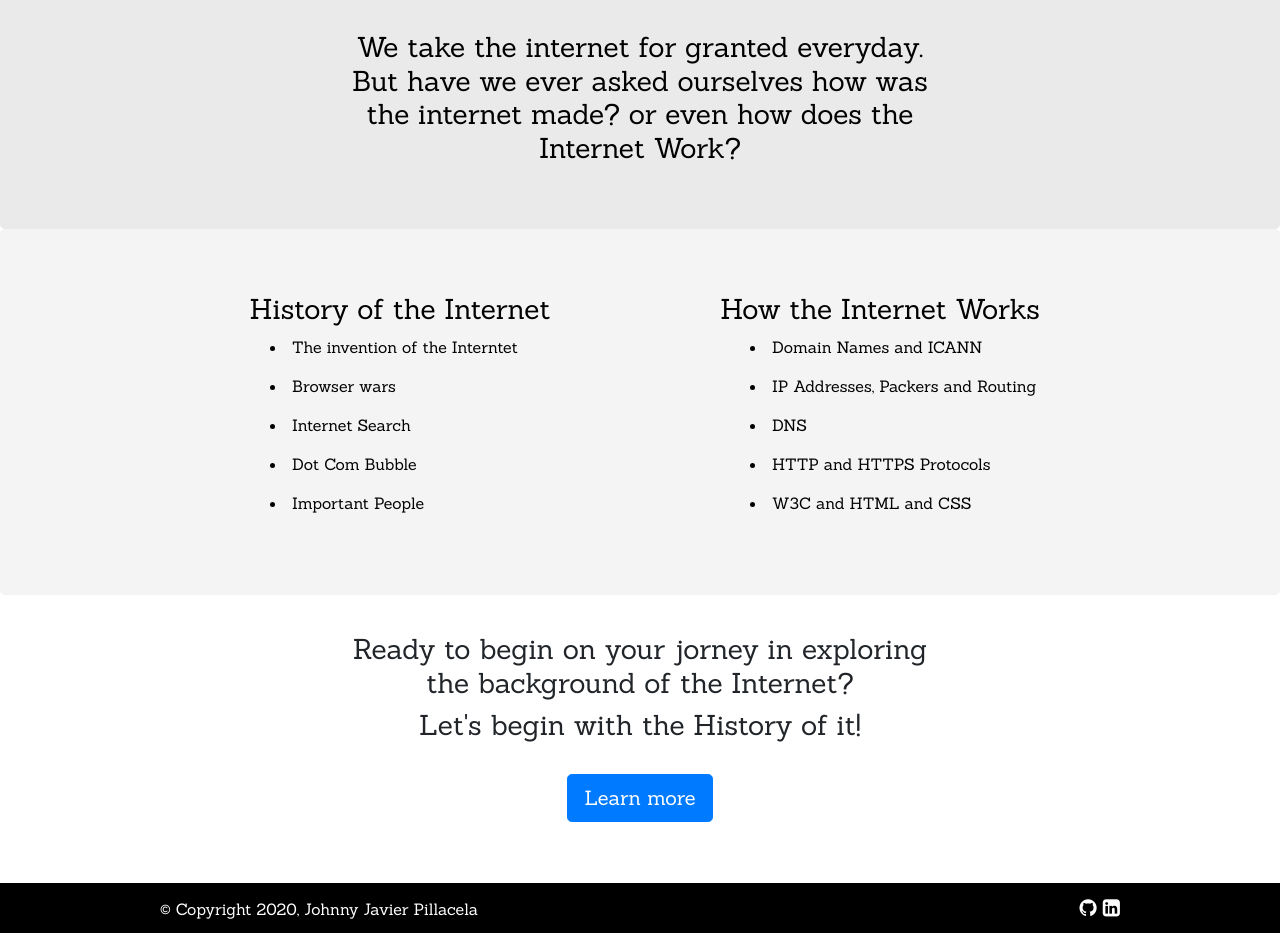
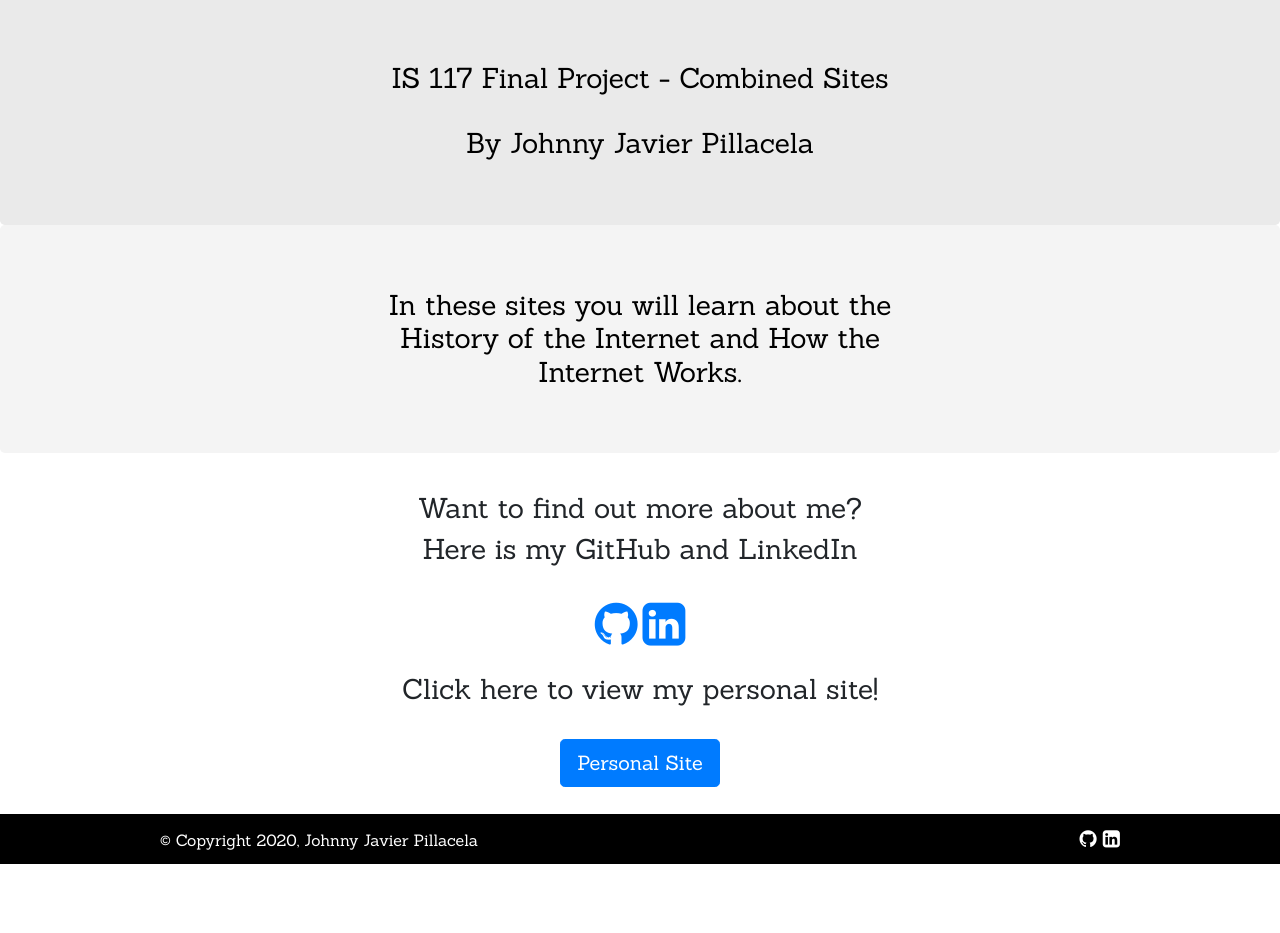
Before and after one commit to JohnnyPillacela/combinedSites-IS117, a plain HTML site: page src/about.html in a window 1280 px wide. Shown: the part 420-1353 px from the top of the page. After the commit the page ends 1284 px from the top, so only its background shows below. Drawn offline with nearby package versions, Linux system fonts and the light colour scheme.

Commit message:
Feature: added content to about.html

```diff
--- a/src/about.html
+++ b/src/about.html
@@ -5,7 +5,11 @@
     <script async src="https://www.googletagmanager.com/gtag/js?id=G-EXYCLE825D"></script>
     <script>
         window.dataLayer = window.dataLayer || [];
-        function gtag(){dataLayer.push(arguments);}
+
+        function gtag() {
+            dataLayer.push(arguments);
+        }
+
         gtag('js', new Date());
 
         gtag('config', 'G-EXYCLE825D');
@@ -49,7 +53,8 @@
                         Internet History
                     </a>
                     <div class="dropdown-menu" aria-labelledby="navbarDropdownMenuLink">
-                        <a class="dropdown-item" href="InternetHistory/theIventionOfTheInternet.html">The Invention of the Interntet</a>
+                        <a class="dropdown-item" href="InternetHistory/theIventionOfTheInternet.html">The Invention of
+                            the Interntet</a>
                         <a class="dropdown-item" href="InternetHistory/Browser%20Wars.html">Browser wars</a>
                         <a class="dropdown-item" href="InternetHistory/Internet%20Search.html">Internet Search</a>
                         <a class="dropdown-item" href="InternetHistory/Dot%20Com%20Bubble.html">Dot Com Bubble</a>
@@ -63,7 +68,8 @@
                     </a>
                     <div class="dropdown-menu" aria-labelledby="navbarDropdownMenuLink">
                         <a class="dropdown-item" href="HowItWorks/DomainNamesAndICANN.html">Domain Names and ICANN</a>
-                        <a class="dropdown-item" href="HowItWorks/IPAddressesPackersRouting.html">IP Addresses, Packers and Routing</a>
+                        <a class="dropdown-item" href="HowItWorks/IPAddressesPackersRouting.html">IP Addresses, Packers
+                            and Routing</a>
                         <a class="dropdown-item" href="HowItWorks/DNS.html">DNS</a>
                         <a class="dropdown-item" href="HowItWorks/HTTPandHTTPS.html">HTTP and HTTPS Protocols</a>
                         <a class="dropdown-item" href="HowItWorks/W3C_HTML_CSS.html">W3C and HTML and CSS</a>
@@ -100,10 +106,16 @@
             <div class="container">
                 <div class="row">
                     <h3 style="text-align: -webkit-center; width: 576px; margin: auto">
-                        We take the internet for granted everyday. But have we ever asked ourselves how was the internet made? or
-                        even
-                        how does the Internet Work?
+                        IS 117 Final Project - Combined Sites
                     </h3>
+                    <br>
+                    <br>
+                    <br>
+                    <br>
+                    <h3 style="text-align: -webkit-center; width: 576px; margin: auto">
+                        By Johnny Javier Pillacela
+                    </h3>
+
                 </div>
             </div>
         </div>
@@ -115,46 +127,9 @@
         <div class="jumbo-content">
             <div class="container">
                 <div class="row">
-                    <div class="col-sm">
-                        <h3>History of the Internet</h3>
-                        <ul>
-                            <li>
-                                The invention of the Interntet
-                            </li>
-                            <li>
-                                Browser wars
-                            </li>
-                            <li>
-                                Internet Search
-                            </li>
-                            <li>
-                                Dot Com Bubble
-                            </li>
-                            <li>
-                                Important People
-                            </li>
-                        </ul>
-                    </div>
-                    <div class="col-sm">
-                        <h3>How the Internet Works</h3>
-                        <ul>
-                            <li>
-                                Domain Names and ICANN
-                            </li>
-                            <li>
-                                IP Addresses, Packers and Routing
-                            </li>
-                            <li>
-                                DNS
-                            </li>
-                            <li>
-                                HTTP and HTTPS Protocols
-                            </li>
-                            <li>
-                                W3C and HTML and CSS
-                            </li>
-                        </ul>
-                    </div>
+                    <h3 style="text-align: -webkit-center; width: 576px; margin: auto">
+                        In these sites you will learn about the History of the Internet and How the Internet Works.
+                    </h3>
                 </div>
             </div>
         </div>
@@ -165,13 +140,22 @@
 <div class="block3">
     <div class="block3Con">
         <h3>
-            Ready to begin on your jorney in exploring the background of the Internet?
+            Want to find out more about me?
         </h3>
         <h3>
-            Let's begin with the History of it!
+            Here is my GitHub and LinkedIn
         </h3>
         <br>
-        <a class="btn btn-primary btn-lg" href="InternetHistory/theIventionOfTheInternet.html" role="button">Learn more</a>
+        <a style="font-size: 50px" href="https://github.com/JohnnyPillacela" class="fa fa-github"></a>
+        <a style="font-size: 50px" href="https://www.linkedin.com/in/johnny-pillacela-49a7581a1/" class="fa fa-linkedin-square"></a>
+        <br>
+        <br>
+        <h3>
+            Click here to view my personal site!
+        </h3>
+        <br>
+        <a class="btn btn-primary btn-lg" href="https://johnnypillacela.github.io/personalSite/src/index.html"
+           role="button">Personal Site</a>
     </div>
 </div>
 
@@ -181,7 +165,9 @@
 <script src="https://cdn.jsdelivr.net/npm/bootstrap@4.5.3/dist/js/bootstrap.bundle.min.js"
         integrity="sha384-ho+j7jyWK8fNQe+A12Hb8AhRq26LrZ/JpcUGGOn+Y7RsweNrtN/tE3MoK7ZeZDyx"
         crossorigin="anonymous"></script>
-
+<br>
+<br>
+<br>
 
 </body>
 
```
